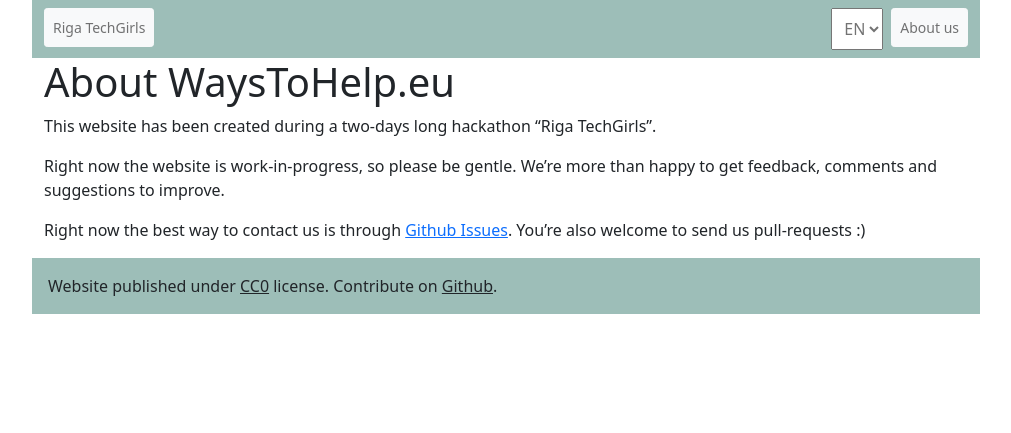
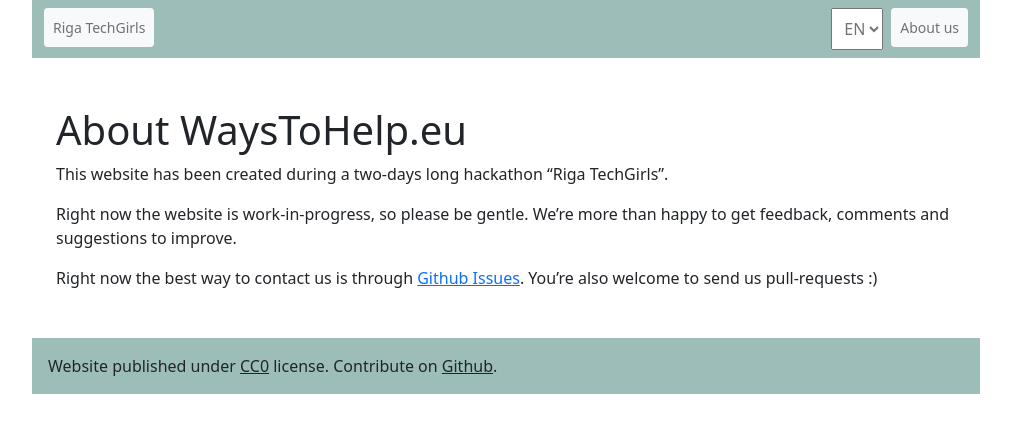
Before and after one commit to WaysToHelp/waystohelp.github.io, a Jekyll site: the page built from pages/about.md, in a window 1280 px wide. Shown: the top 433 px of the page, without its empty margins (134-1145 px from the left). Built offline with Jekyll 4.4.1, drawn with Linux system fonts in a browser that asks for light colours.

Commit message:
Add vertical padding

```diff
--- /dev/null
+++ b/_layouts/generic.html
@@ -0,0 +1,7 @@
+---
+layout: default
+---
+
+<section class="container my-5">
+    {{ content }}
+</section>
```
Also changed, not shown: pages/about.md (+1 -1 lines).
